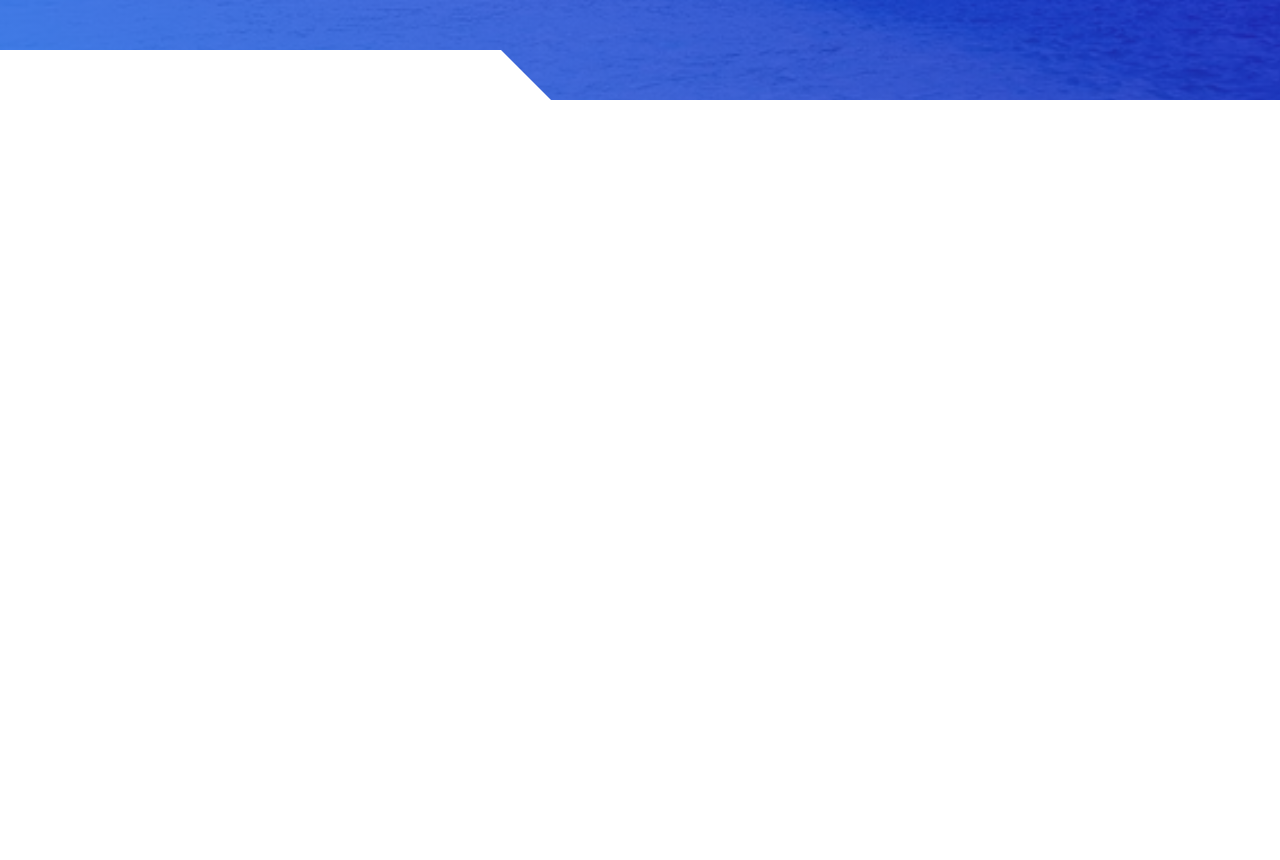
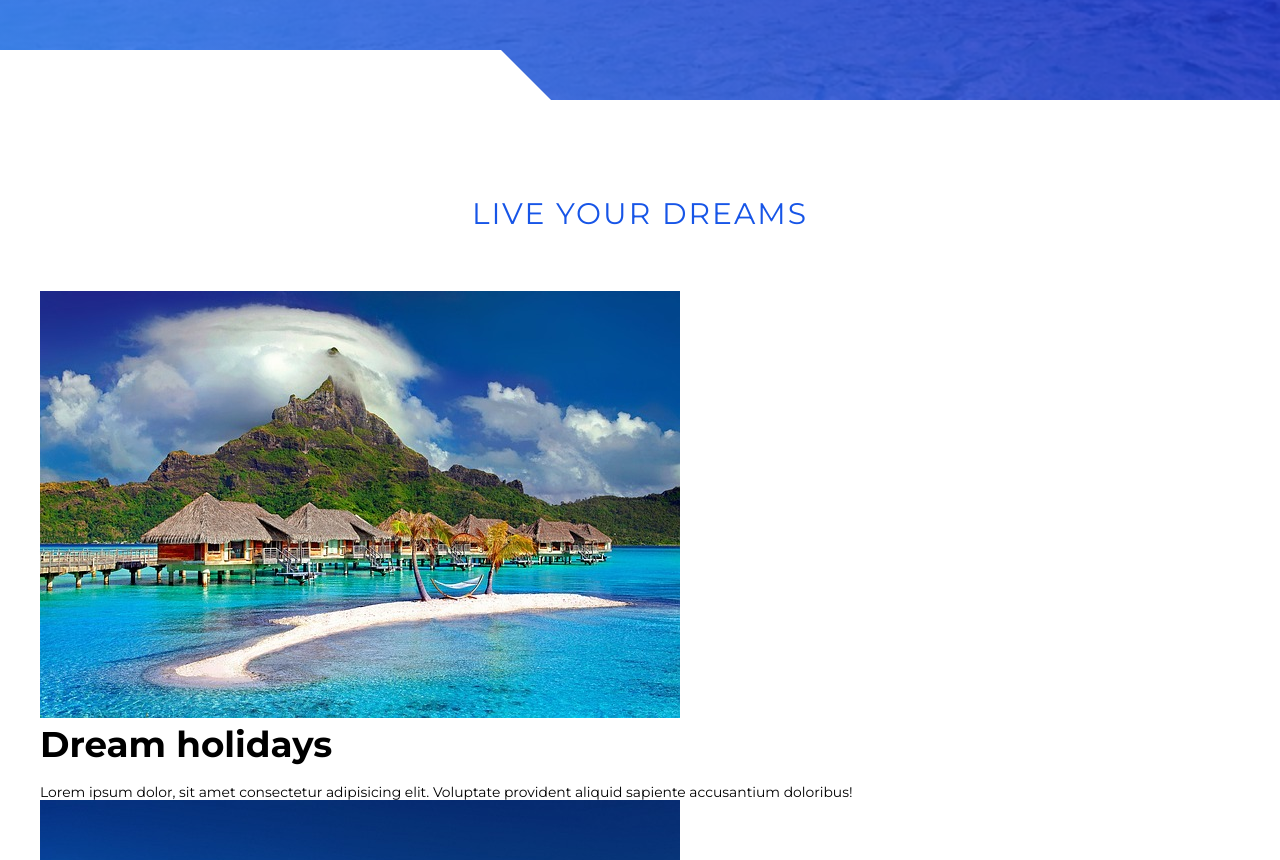
Before and after one commit to MWolok/travelAgencyWeb, a plain HTML site: page index.html in a window 1280 px wide. Shown: the part 500-1360 px from the top of the page. Before the commit the page ends 800 px from the top, so only its background shows below. Drawn offline with Linux system fonts and the light colour scheme.

Commit message:
add dreams section

```diff
--- a/index.html
+++ b/index.html
@@ -44,6 +44,31 @@
 
 			<div class="white-block white-block-left"></div>
 		</header>
+		<main class="main">
+			<section class="dreams section-padding section white-section">
+				<div class="wrapper">
+					<h2 class="section-heading">Live your dreams</h2>
+					<div class="dreams_box">
+						<div class="dreams__box-img">
+							<img src="/img/bora-bora-g9ee29ae30_640.jpg" alt="Bora bora" class="dreams_img">
+						</div>
+						<div class="dreams_box-text">
+							<h3 class="dreams__title">Dream holidays</h3>
+							<p class="dreams__text">Lorem ipsum dolor, sit amet consectetur adipisicing elit. Voluptate provident aliquid sapiente accusantium doloribus!</p>
+						</div>
+					</div>
+					<div class="dreams_box">
+						<div class="dreams__box-img dreams__box-img--right">
+							<img src="/img/island-640.jpg" alt="Bora bora" class="dreams_img">
+						</div>
+						<div class="dreams_box-text dreams_box-text--right">
+							<h3 class="dreams__title">Dream holidays</h3>
+							<p class="dreams__text">Lorem ipsum dolor, sit amet consectetur adipisicing elit. Voluptate provident aliquid sapiente accusantium doloribus!</p>
+						</div>
+					</div>
+				</div>
+			</section>
+		</main>
 		<script src="/js/main.js"></script>
 	</body>
 </html>
--- a/sass/_components.scss
+++ b/sass/_components.scss
@@ -0,0 +1,19 @@
+@use "colors" as *;
+.wrapper {
+	margin: 0 auto;
+	width: 100%;
+	max-width: 1200px;
+}
+.section-heading {
+	position: relative;
+	margin-bottom: 2em;
+	font-size: 3rem;
+	font-weight: 300;
+	text-align: center;
+	text-transform: uppercase;
+	letter-spacing: 2px;
+	color: $main-color;
+}
+.section-padding {
+	padding: 6em 2em;
+}
--- a/sass/_header.scss
+++ b/sass/_header.scss
@@ -1,11 +1,7 @@
 @use "colors" as *;
 @use "mixins" as *;
 
-.wrapper {
-	margin: 0 auto;
-	width: 100%;
-	max-width: 1200px;
-}
+
 .white-block {
 	position: absolute;
 	height: 40px;
--- /dev/null
+++ b/sass/_main.scss
@@ -0,0 +1,17 @@
+.dreams {
+	&__box {
+		display: flex;
+		flex-direction: column;
+		margin: 2em 0;
+	}
+	&__img {
+		width: 100%;
+		margin-bottom: 1em;
+	}
+	&__title {
+		margin-bottom: 0.5em;
+	}
+	&__text {
+		font-size: 1.4rem;
+	}
+}
--- a/sass/_media.scss
+++ b/sass/_media.scss
@@ -1,5 +1,28 @@
 @use "colors" as *;
-
+@media (min-width: 576px) {
+	.dreams {
+		&__box {
+			flex-direction: row;
+			justify-content: space-between;
+			&-text {
+				width: 55%;
+				&--right {
+					text-align: right;
+				}
+			}
+			&-img {
+				width: 40%;
+				&--right {
+					order: 1;
+				}
+			}
+		}
+		&__img {
+			margin-bottom: 0;
+			max-height: 300px;
+		}
+	}
+}
 @media (min-width: 768px) {
 	.white-block {
 		height: 50px;
@@ -16,6 +39,11 @@
 			font-size: 1.6rem;
 		}
 	}
+	.dreams {
+		&__text {
+			font-size: 1.8rem;
+		}
+	}
 }
 @media (min-width: 992px) {
 	.burger-btn {
@@ -28,4 +56,27 @@
 			font-size: 10rem;
 		}
 	}
+	.nav {
+		&__item {
+			font-size: 4.8rem;
+		}
+	}
+	.dreams {
+		&__box {
+			margin: 5em 0;
+			&__text {
+				display: flex;
+				flex-direction: column;
+				justify-content: flex-end;
+				margin-bottom: 2.5em;
+			}
+		}
+		&__title{
+			font-size: 3.6rem;
+
+		}
+		&__text{
+			font-size: 2.2rem;
+		}
+	}
 }
--- a/sass/style.scss
+++ b/sass/style.scss
@@ -5,3 +5,4 @@
 @use "reset";
 @use "header";
 @use "media";
+@use 'main';
```
Also changed, not shown: css/style.css, img/bora-bora-g9ee29ae30_640.jpg (added), img/island-640.jpg (added), 1 other file.
